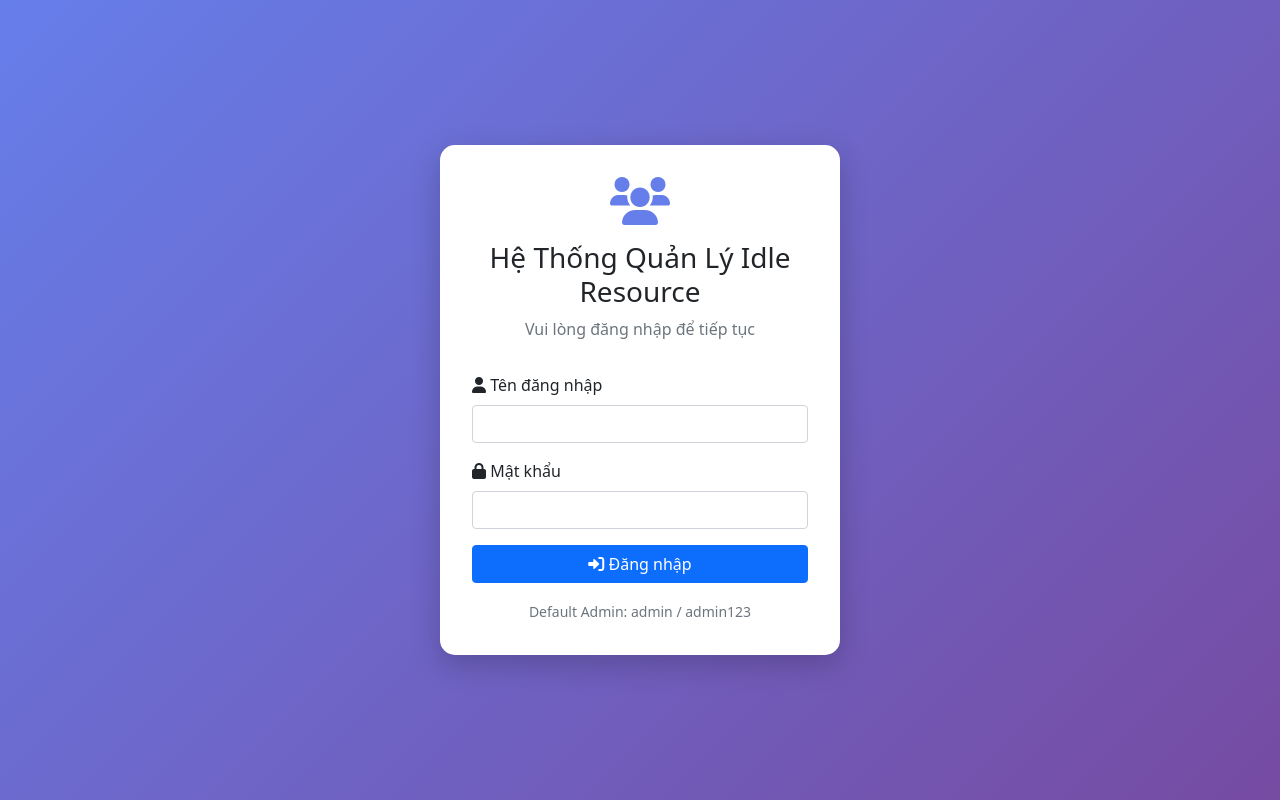
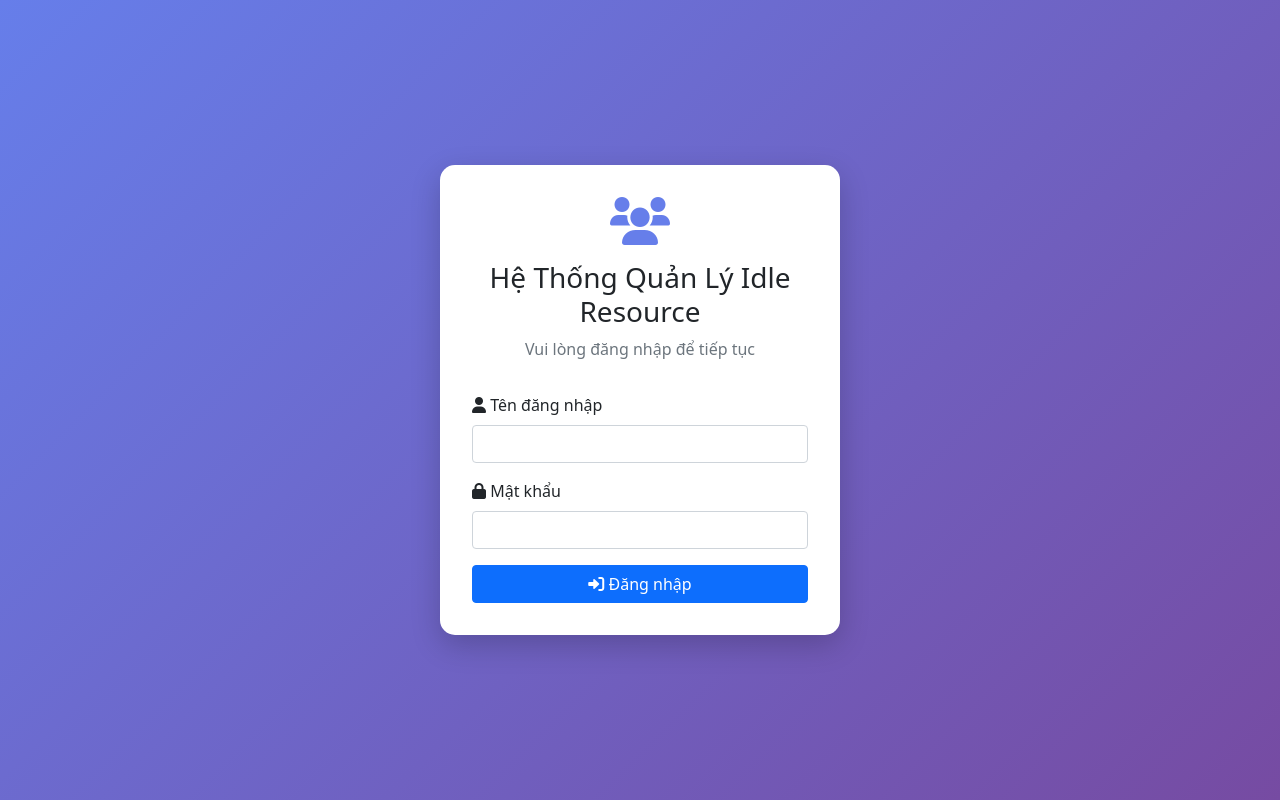
Before and after one commit to francisnguyenanh/NTPLoc_demo, a Flask app: page /auth/login in a window 1280 px wide. Run offline with Flask 3, Linux system fonts and the light colour scheme.

Commit message:
Remove default admin credentials display from login page

```diff
--- a/idle_management_system/templates/login.html
+++ b/idle_management_system/templates/login.html
@@ -72,11 +72,6 @@
             </button>
         </form>
 
-        <div class="text-center mt-3">
-            <small class="text-muted">
-                Default Admin: admin / admin123
-            </small>
-        </div>
     </div>
 
     <script src="https://cdn.jsdelivr.net/npm/bootstrap@5.1.3/dist/js/bootstrap.bundle.min.js"></script>
```
